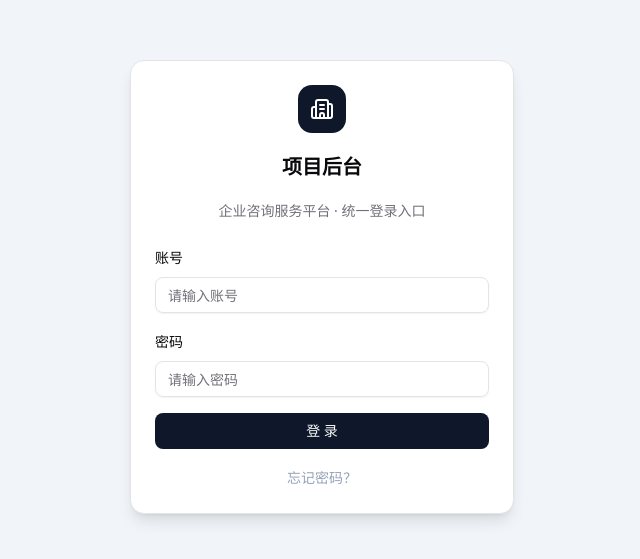
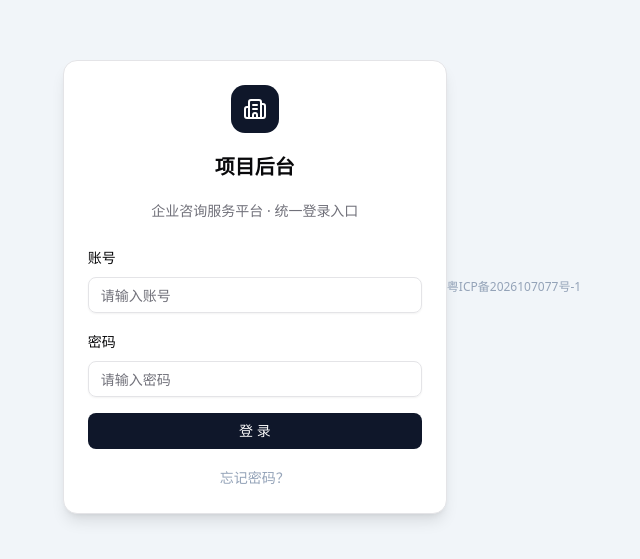
Before and after one commit to zhouliujunteng/shangyehoutai-diebian, a React (Vite) app: page /#/login in a window 1280 px wide. Shown: the part 113-672 px from the top of the page, without its empty margins (318-958 px from the left). Built offline with nearby package versions, Linux system fonts and the light colour scheme; no server answers.

Commit message:
feat: 全站页脚加 ICP 备案号（粤ICP备2026107077号-1，链接至工信部备案网 beian.miit.gov.cn，新窗口打开）；版本号 v34

```diff
--- /dev/null
+++ b/src/components/Beian.tsx
@@ -0,0 +1,17 @@
+/**
+ * ICP 备案页脚（合规要求：全站页面底部展示备案号并链接至工信部备案管理系统）
+ */
+export default function Beian({ dark = false }: { dark?: boolean }) {
+  return (
+    <div className={`no-print py-5 text-center text-xs ${dark ? 'text-slate-500' : 'text-slate-400'}`}>
+      <a
+        href="https://beian.miit.gov.cn/"
+        target="_blank"
+        rel="noopener noreferrer"
+        className={`transition-colors ${dark ? 'hover:text-slate-300' : 'hover:text-slate-600'}`}
+      >
+        粤ICP备2026107077号-1
+      </a>
+    </div>
+  )
+}
--- a/src/lib/appVersion.ts
+++ b/src/lib/appVersion.ts
@@ -2,4 +2,4 @@
  * 应用版本号（每次发布递增，打包时更新）。
  * v{提交序号} · {git 短哈希}，直观反映当前是第几个发布版本。
  */
-export const APP_VERSION = 'v33'
+export const APP_VERSION = 'v34'
--- a/src/pages/Login.tsx
+++ b/src/pages/Login.tsx
@@ -5,6 +5,7 @@ import { Button } from '@/components/ui/button'
 import { Input } from '@/components/ui/input'
 import { Label } from '@/components/ui/label'
 import { Card, CardContent, CardDescription, CardHeader, CardTitle } from '@/components/ui/card'
+import Beian from '@/components/Beian'
 import { toast } from 'sonner'
 import { Building2, Loader2 } from 'lucide-react'
 
@@ -91,6 +92,7 @@ export default function Login() {
           </form>
         </CardContent>
       </Card>
+      <Beian />
     </div>
   )
 }
--- a/src/pages/client/ClientLayout.tsx
+++ b/src/pages/client/ClientLayout.tsx
@@ -2,6 +2,7 @@ import { Outlet, useNavigate } from 'react-router'
 import { useAuth } from '@/lib/auth'
 import { accountDisplayName } from '@/lib/types'
 import { Button } from '@/components/ui/button'
+import Beian from '@/components/Beian'
 import { Building2, LogOut, Settings } from 'lucide-react'
 import { APP_VERSION } from '@/lib/appVersion'
 
@@ -52,6 +53,7 @@ export default function ClientLayout() {
       <main className="mx-auto max-w-6xl px-4 py-6">
         <Outlet />
       </main>
+      <Beian />
     </div>
   )
 }
--- a/src/pages/fill/FeedbackFillPage.tsx
+++ b/src/pages/fill/FeedbackFillPage.tsx
@@ -7,6 +7,7 @@ import { Button } from '@/components/ui/button'
 import { Input } from '@/components/ui/input'
 import { Label } from '@/components/ui/label'
 import { Textarea } from '@/components/ui/textarea'
+import Beian from '@/components/Beian'
 import { MessageSquarePlus, CheckCircle2, Loader2, XCircle, Clock, FileCheck, Ban } from 'lucide-react'
 
 type PageState =
@@ -298,6 +299,7 @@ export default function FeedbackFillPage({ token }: { token: string }) {
           </div>
         )}
       </main>
+      <Beian />
     </div>
   )
 }
--- a/src/pages/fill/FillPage.tsx
+++ b/src/pages/fill/FillPage.tsx
@@ -8,6 +8,7 @@ import { Input } from '@/components/ui/input'
 import { Label } from '@/components/ui/label'
 import { Textarea } from '@/components/ui/textarea'
 import { Accordion, AccordionContent, AccordionItem, AccordionTrigger } from '@/components/ui/accordion'
+import Beian from '@/components/Beian'
 import { Building2, CheckCircle2, Loader2, XCircle, Clock, FileCheck } from 'lucide-react'
 import FeedbackFillPage from './FeedbackFillPage'
 
@@ -233,6 +234,7 @@ export default function FillPage() {
           />
         )}
       </main>
+      <Beian />
     </div>
   )
 }
--- a/src/pages/server/ServerLayout.tsx
+++ b/src/pages/server/ServerLayout.tsx
@@ -3,6 +3,7 @@ import { useAuth } from '@/lib/auth'
 import { ACCOUNT_TYPE_LABEL } from '@/lib/labels'
 import { Button } from '@/components/ui/button'
 import { Badge } from '@/components/ui/badge'
+import Beian from '@/components/Beian'
 import { Building2, LogOut, LayoutDashboard, ClipboardCheck, MessageSquareReply, Users, Settings } from 'lucide-react'
 import { accountDisplayName } from '@/lib/types'
 import { APP_VERSION } from '@/lib/appVersion'
@@ -90,6 +91,7 @@ export default function ServerLayout() {
       <main className="mx-auto max-w-7xl px-4 py-6">
         <Outlet />
       </main>
+      <Beian />
     </div>
   )
 }
```
